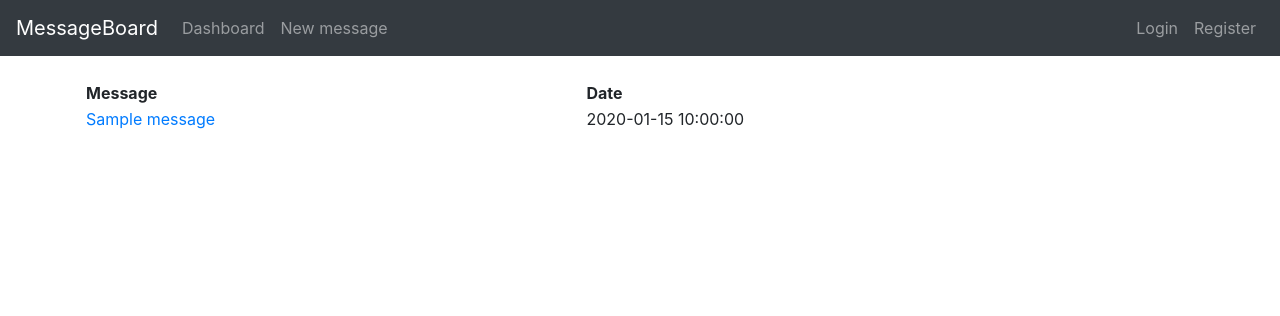
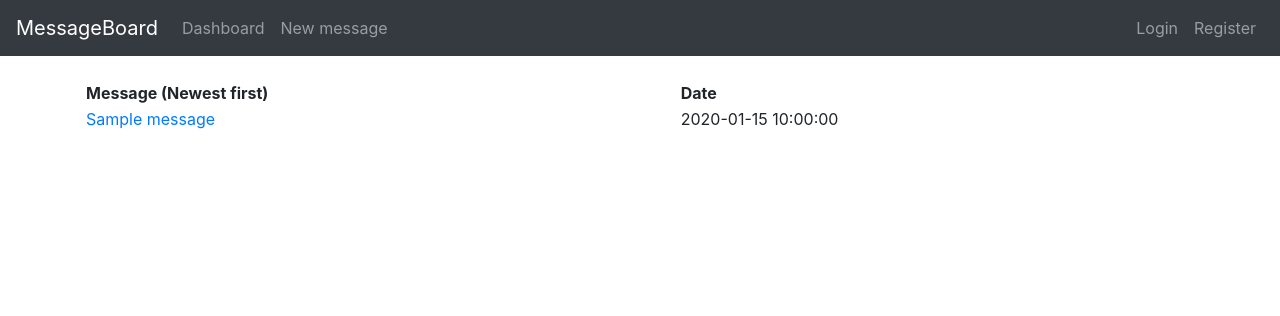
Before and after one commit to otsha/tsoha-keskustelufoorumi, a Flask app: page /messages/ in a window 1280 px wide. Shown: the top 316 px of the page. Run offline with Flask 2, Linux system fonts and the light colour scheme; tables that the repository leaves empty hold one stand-in row (values such as "Sample post"); some libraries are stand-ins or nearby versions.

Commit message:
Threads are now listed in a descending order (most recent first)

```diff
--- a/application/message/views.py
+++ b/application/message/views.py
@@ -9,10 +9,12 @@ from application.reply.models import Reply
 from application.reply.forms import ReplyForm, ReplyEditForm
 from application.readmessage.models import ReadMessage
 
+from sqlalchemy import desc
+
 # GET the dashboard page
 @app.route("/messages/", methods=["GET"])
 def messages_index():
-    return render_template("messages/list.html", messages = Message.query.all())
+    return render_template("messages/list.html", messages = Message.query.order_by(desc(Message.date_created)).all())
 
 # GET new message page
 @app.route("/messages/new/", methods=["GET"])
--- a/application/templates/messages/list.html
+++ b/application/templates/messages/list.html
@@ -3,7 +3,7 @@
 {% block body %}
     <table style="width:100%">
         <tr>
-            <th>Message</th>
+            <th>Message (Newest first)</th>
             <th>Date</th>
         </tr>
         {% for message in messages %}
```
